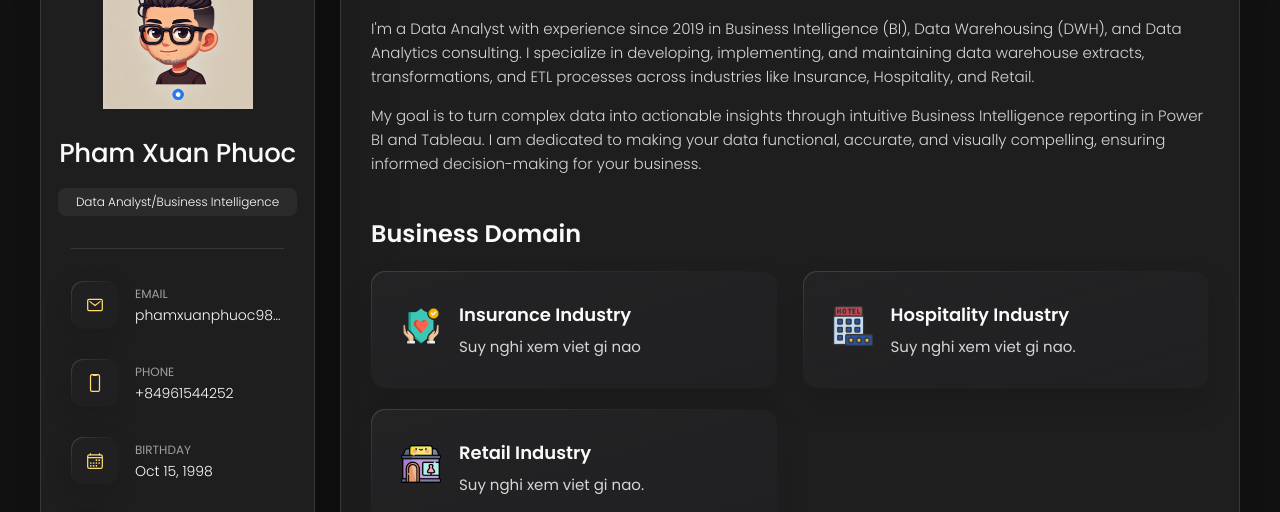
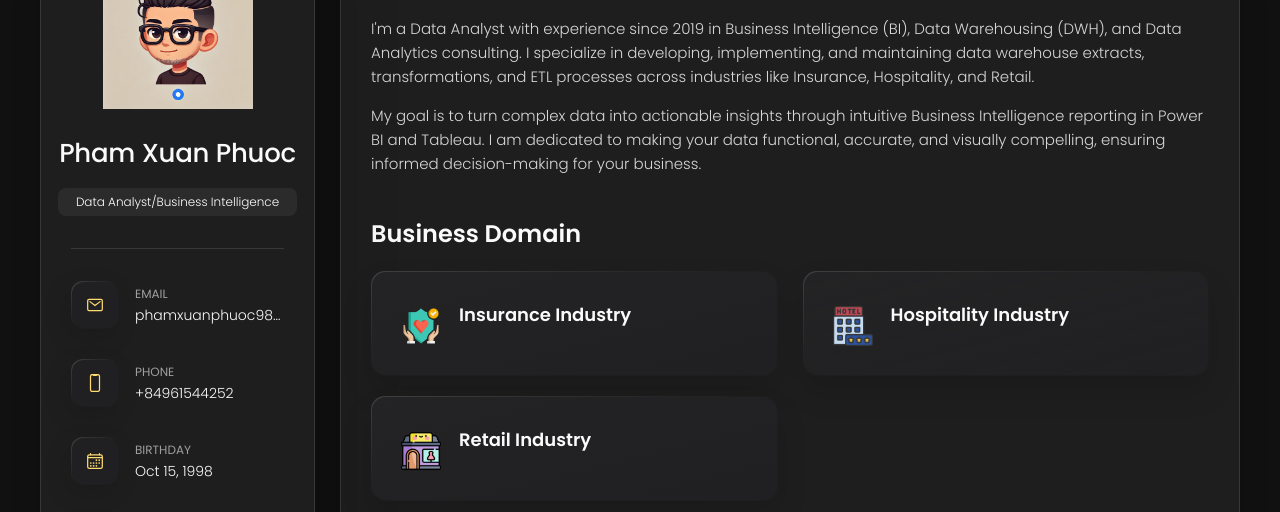
Before and after one commit to phamxuanphuoc/phamxuanphuoc.github.io, a plain HTML site: page index.html in a window 1280 px wide. Shown: the part 162-674 px from the top of the page. Drawn offline with nearby package versions, Linux system fonts and the light colour scheme.

Commit message:
remove text in service-content-box

```diff
--- a/index.html
+++ b/index.html
@@ -243,7 +243,7 @@
                             <h4 class="h4 service-item-title">Insurance Industry</h4>
 
                             <p class="service-item-text">
-                                Suy nghi xem viet gi nao
+                                <! --Suy nghi xem viet gi nao -->
                             </p>
                         </div>
 
@@ -259,7 +259,7 @@
                             <h4 class="h4 service-item-title">Hospitality Industry</h4>
 
                             <p class="service-item-text">
-                                Suy nghi xem viet gi nao.
+                                <! --Suy nghi xem viet gi nao -->
                             </p>
                         </div>
 
@@ -275,7 +275,7 @@
                             <h4 class="h4 service-item-title">Retail Industry</h4>
 
                             <p class="service-item-text">
-                                Suy nghi xem viet gi nao.
+                                <! --Suy nghi xem viet gi nao -->
                             </p>
                         </div>
 
```
